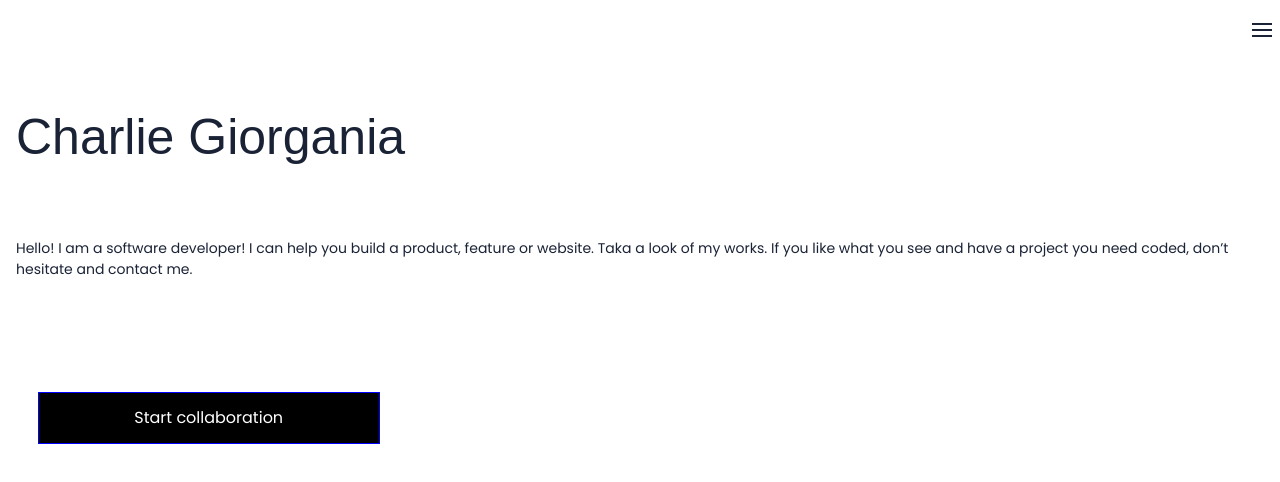
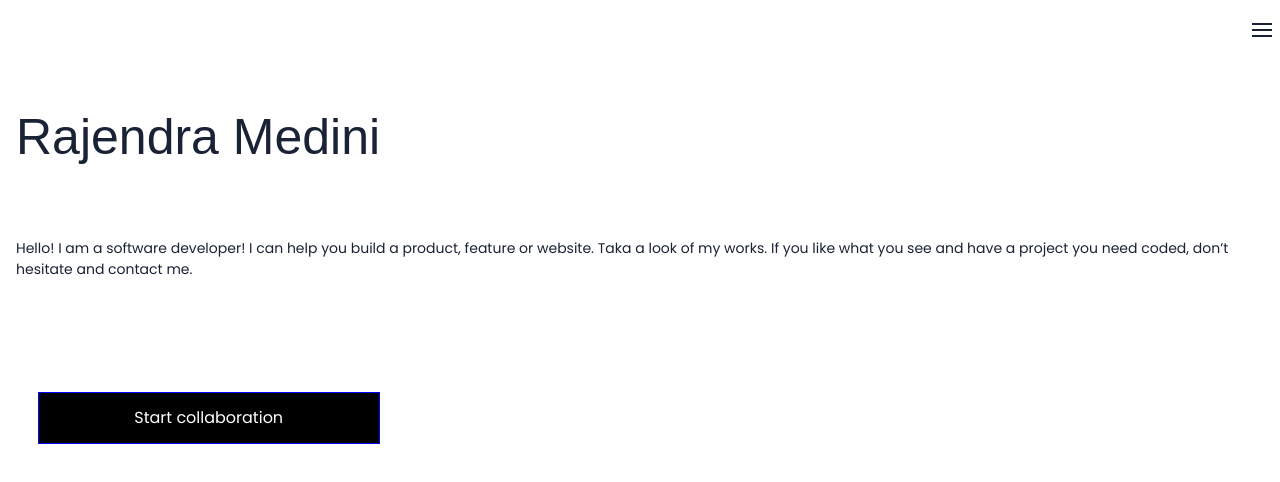
Before and after one commit to Medini-Rajendra/Phase1_websiteproject, a plain HTML site: page index.html in a window 1280 px wide. Drawn offline with Linux system fonts and the light colour scheme.

Commit message:
Updated the text in index.html

```diff
--- a/index.html
+++ b/index.html
@@ -13,7 +13,7 @@
             <section class="img defineimage1"></section>
         </header>
         <section class="textcontainer">
-            <h1 class="text text1">Charlie Giorgania</h1>
+            <h1 class="text text1">Rajendra Medini</h1>
             <p class="text text2">Hello! I am a software developer! I can help you build a product, feature or website. Taka a look of my works. If you like what you see and have a project you need coded, don’t hesitate and contact me.</p>
         </section>
         <a href="#" class="border-button">Start collaboration</a>
```
